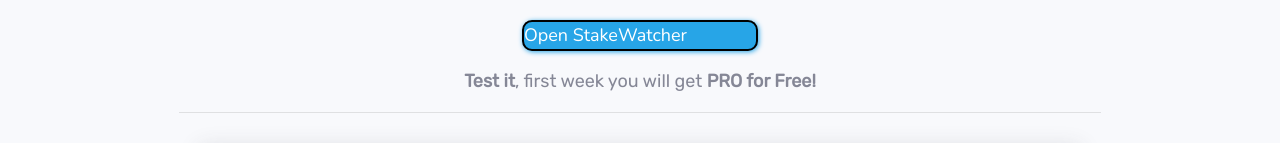
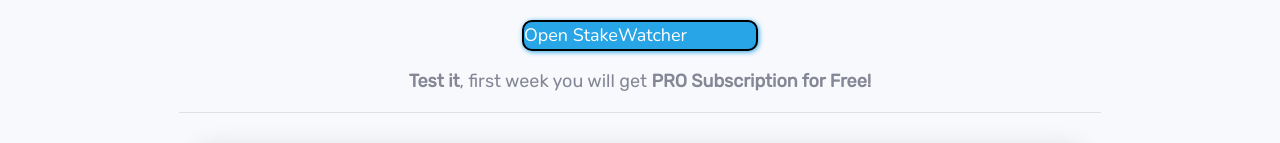
Before and after one commit to stakewatcher/StakeWatcher.github.io, a website with bundled scripts: page index.html in a window 1280 px wide. Shown: the part 233-376 px from the top of the page. Built offline with nearby package versions, Linux system fonts and the light colour scheme; a script that the page names is missing.

Commit message:
20220413

```diff
--- a/index.html
+++ b/index.html
@@ -83,7 +83,7 @@
 					<h1><span style="color:black">Stake</span><span style="color:#F0B90B">Watcher</span></h1>
 					<h2 style="font-size: 20px;font-family: 'Rubik', sans-serif;"><b style="color:#2AABEE">Telegram bot</b> that monitors <b>Locked Staking</b>, <b>Locked Saving</b> and <b>DEFI Staking</b> at <b><span style="color:#F0B90B">Binance</span></b></h2>
 					<br>
-					<h3 style="font-size: 18px;font-family: 'Rubik', sans-serif;"><b>Test it</b>, first week you will get <b>PRO for Free!</b></h3>
+					<h3 style="font-size: 18px;font-family: 'Rubik', sans-serif;"><b>Test it</b>, first week you will get <b>PRO Subscription for Free!</b></h3>
 					<br>
 				</div>
 				<!-- Only mobile -->
@@ -112,7 +112,7 @@
 				</div>
 				<br>
 				<div class="d-flex justify-content-center">
-					<h3 style="font-size: 18px;font-family: 'Rubik', sans-serif;"><b>Test it</b>, first week you will get <b>PRO for Free!</b></h3>
+					<h3 style="font-size: 18px;font-family: 'Rubik', sans-serif;"><b>Test it</b>, first week you will get <b>PRO Subscription for Free!</b></h3>
 				</div>
 				<hr id="notifications"> <!-- DIVIDER -->
 				<br>
```
